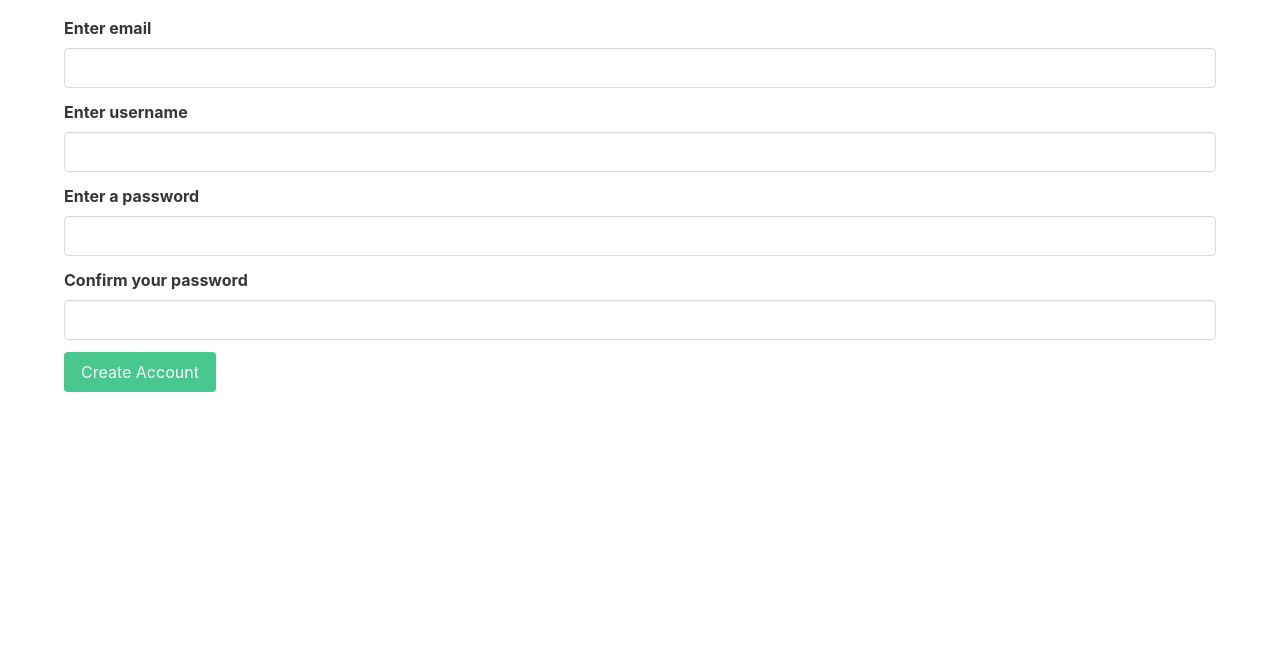
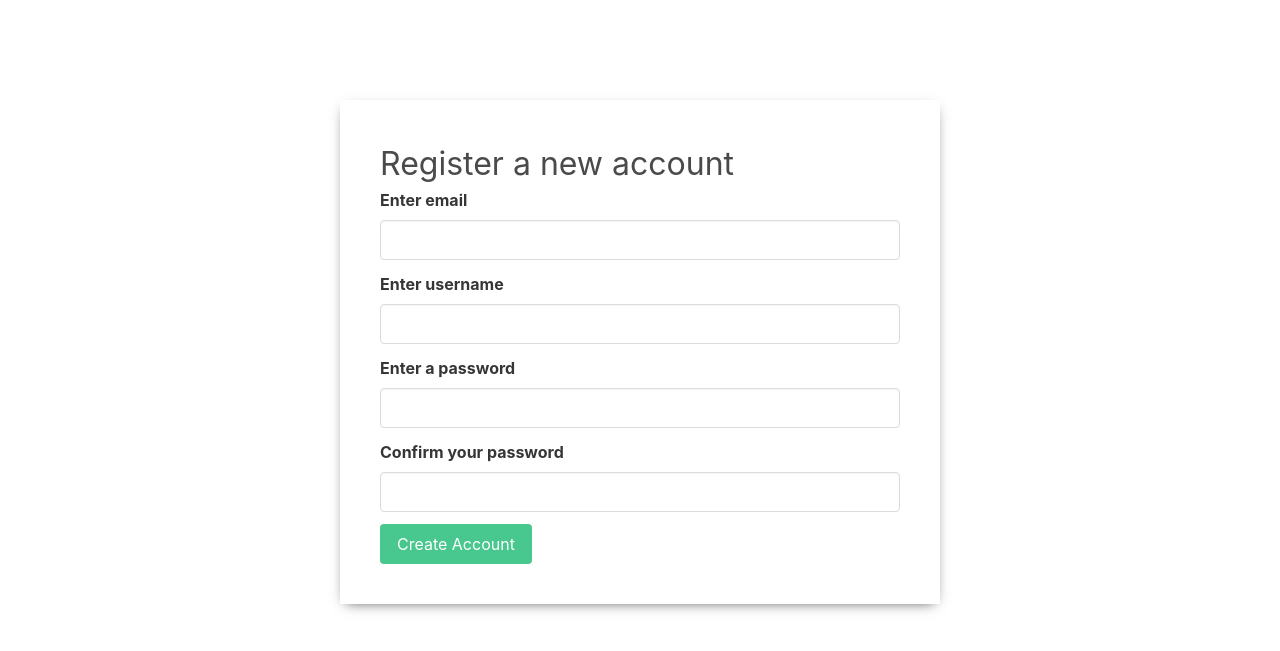
Before and after one commit to Magnuscake/aws-forum-app, a Flask app: page /register in a window 1280 px wide. Shown: the part 52-703 px from the top of the page. Run offline with Flask 2, Linux system fonts and the light colour scheme.

Commit message:
Stylistic modifications to login and register pages

```diff
--- a/application/static/styles.css
+++ b/application/static/styles.css
@@ -1,3 +1,10 @@
+.form-box {
+  margin: 100px auto 0 auto;
+  padding: 40px;
+  width: 600px;
+  box-shadow: 0px 4px 13px -6px rgba(0, 0, 0, 0.75);
+}
+
 .card-equal-height {
   display: flex;
   flex-direction: column;
--- a/application/templates/login.html
+++ b/application/templates/login.html
@@ -1,5 +1,6 @@
 {% extends 'base.html' %}
 {% block content %}
+<div class="form-box">
   <h3 class="is-size-3">Please Login to continue</h3>
   <form class="mt-4" method="POST">
     <div class="field">
@@ -22,4 +23,5 @@
       </p>
     </div>
   </form>
+</div>
 {% endblock %}
--- a/application/templates/register.html
+++ b/application/templates/register.html
@@ -1,5 +1,7 @@
 {% extends 'base.html' %}
 {% block content %}
+<div class="form-box">
+  <h3 class="is-size-3">Register a new account</h3>
   <form method="POST">
     <div class="field">
       <label class="label">Enter email</label>
@@ -47,4 +49,5 @@
       </p>
     </div>
   </form>
+</div>
 {% endblock %}
```
Lines whose indentation alone changed are shown as unchanged.
